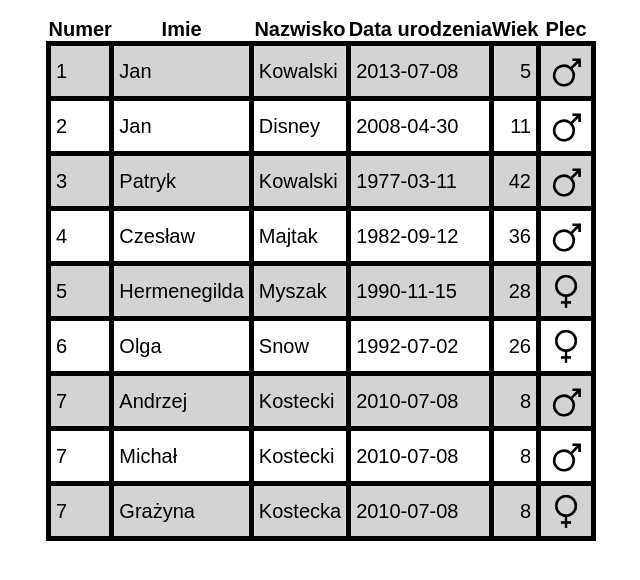
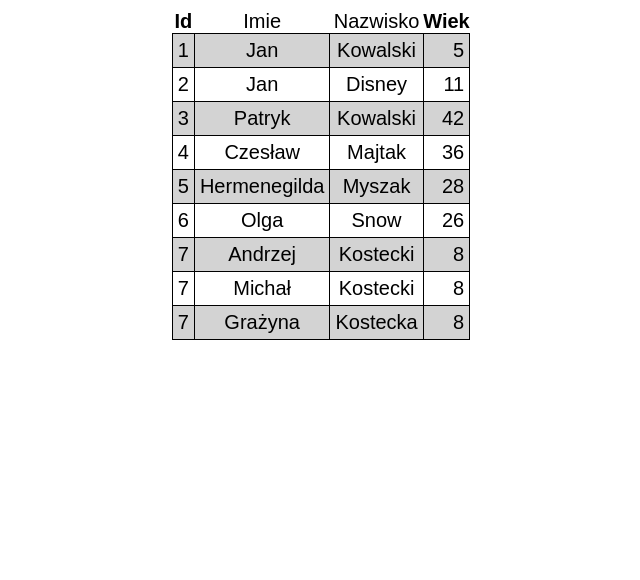
Before and after one commit to programistyczna-samodzielnosc/responsive-table, a plain HTML site: page index.html in a window 1280 px wide. Shown: the whole page, without its empty margins (319-959 px from the left). Drawn offline with Linux system fonts and the light colour scheme.

Commit message:
Bardziej responsywna az do bulu tabelka

```diff
--- a/grid.js
+++ b/grid.js
@@ -93,8 +93,9 @@ function gridRow(person) {
     <td class="id">${id}</td>
     <td class="fname">${fname}</td>
     <td class="sname">${sname}</td>
+    <td class="fullname">${fname} ${sname}</td>
     <td class="birthdate">${birthdate}</td>
-    <td class="age">${age}</td>
+    <td class="age" title="${birthdate}">${age}</td>
     <td class="sex"><img src="${sexImageUrl}"></td>
     `
 }
--- a/index.html
+++ b/index.html
@@ -12,12 +12,12 @@
         <table class="people" cellspacing="0" cellpadding="0">
             <tbody class="people__body">
                 <tr class="headers">
-                    <th>Numer</th>
-                    <th>Imie</th>
-                    <th>Nazwisko</th>
-                    <th>Data urodzenia</th>
-                    <th>Wiek</th>
-                    <th>Plec</th>
+                    <th class="id">Id</th>
+                    <th class="fname">Imie</th>
+                    <th class="sname">Nazwisko</th>
+                    <th class="birthdate">Data urodzenia</th>
+                    <th class="age">Wiek</th>
+                    <th class="sex">Plec</th>
                 </tr>
             </tbody>
 
--- a/style.css
+++ b/style.css
@@ -2,14 +2,10 @@
     font-family: sans-serif;
 }
 .world {
-    overflow-x:auto;
-    width:100%;
+
 }
 .people {
-    margin:10px auto;
-    table-layout: fixed;
-    border-collapse: collapse;
-    font-size: 20px;
+    font-size: 12px;
 }
 .people tr:nth-child(even) {
     background-color: lightgray;
@@ -19,7 +15,6 @@
 }
 
 .people td {
-    border: 5px solid black;
     padding: 5px;
     cursor: pointer;
 }
@@ -31,3 +26,81 @@
 .sex img {
     width:40px
 }
+
+.birthdate {
+    display:none;
+}
+
+.people .sex {
+    display: none;
+}
+
+.fname, .sname {
+    display: none;
+    font-weight: bold;
+}
+
+.people, .people tr, .people td, table.people tbody {
+    display: block;
+    text-align:center;
+}
+
+td.fullname {
+    display:none;
+}
+
+@media (min-width:640px) {
+    .birthdate {
+        display: table-cell;
+    }
+}
+
+
+
+@media (min-width:200px) {
+    .people {
+        display:table;
+        margin:10px auto;
+        table-layout: fixed;
+        border-collapse: collapse;
+    }
+    .people tr {
+        display: table-row;
+    }
+    .people td {
+        border: 1px solid black;
+        display: table-cell;
+    }
+    .people .fname, .people .sname {
+        display: none;
+
+    }
+    .people .birthdate {
+        display: none;
+    }
+    .people tbody {
+        display: table-row-group;
+    }
+    .people td.id, .people td.age {
+        text-align: right;
+    }
+
+
+}
+
+@media (min-width:400px) {
+    .sex {
+        display: table-cell;
+    }
+    .people .fname, .people .sname {
+        display: table-cell;
+        font-weight: normal;
+    }
+
+    .people td.fullname {
+        display: none!important;
+    }
+    .people {
+        font-size: 20px;
+    }
+}
```
